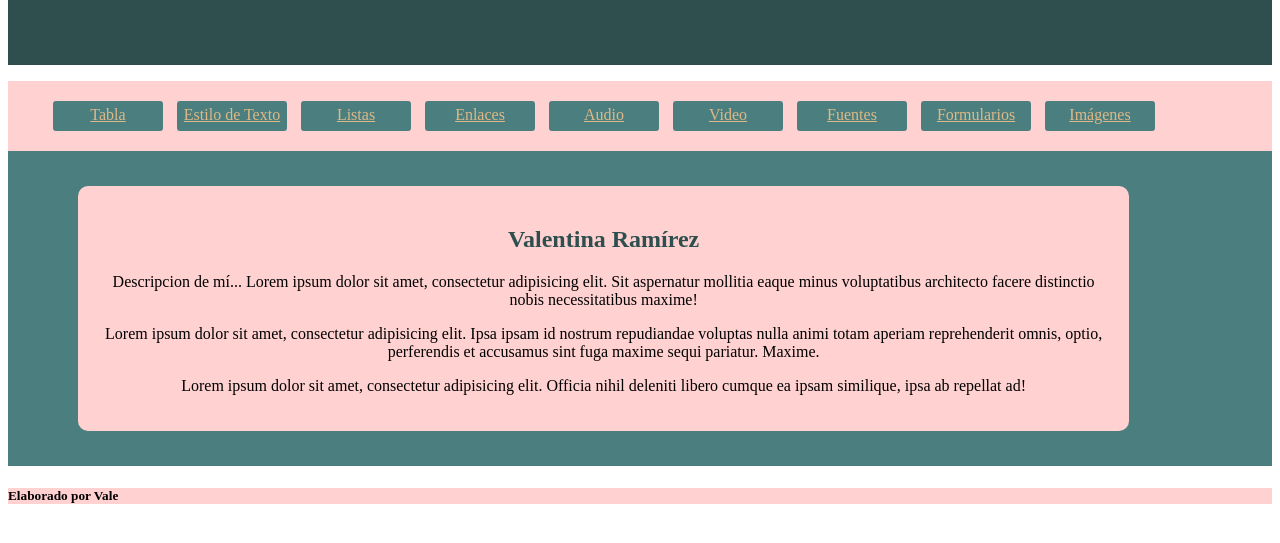
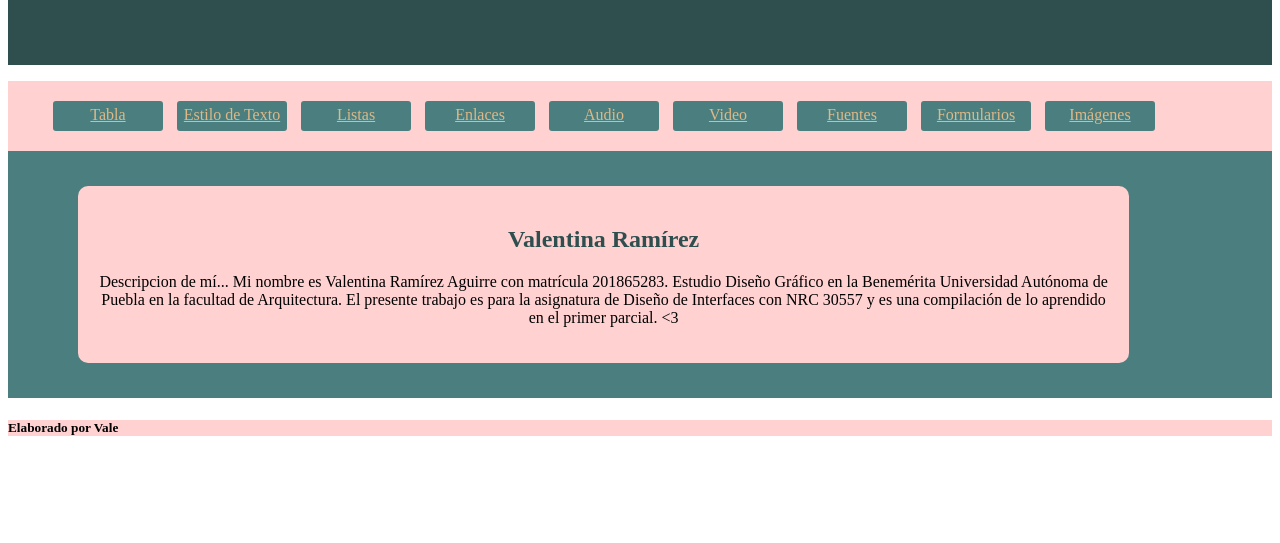
Before and after one commit to valentinarmz/valentinarmz.github.io, a plain HTML site: page index.html in a window 1280 px wide. Shown: the part 109-652 px from the top of the page. Drawn offline with Linux system fonts and the light colour scheme.

Commit message:
Update index.html

```diff
--- a/index.html
+++ b/index.html
@@ -29,9 +29,8 @@
 	<main>
 		<section>
 			<h2>Valentina Ramírez</h2>
-			<p> Descripcion de mí... Lorem ipsum dolor sit amet, consectetur adipisicing elit. Sit aspernatur mollitia eaque minus voluptatibus architecto facere distinctio nobis necessitatibus maxime!</p>
-			<p>Lorem ipsum dolor sit amet, consectetur adipisicing elit. Ipsa ipsam id nostrum repudiandae voluptas nulla animi totam aperiam reprehenderit omnis, optio, perferendis et accusamus sint fuga maxime sequi pariatur. Maxime.</p>
-			<p>Lorem ipsum dolor sit amet, consectetur adipisicing elit. Officia nihil deleniti libero cumque ea ipsam similique, ipsa ab repellat ad!</p>
+			<p> Descripcion de mí... Mi nombre es Valentina Ramírez Aguirre con matrícula 201865283. Estudio Diseño Gráfico en la Benemérita Universidad Autónoma de Puebla en la facultad de Arquitectura. El presente trabajo es para la asignatura de Diseño de Interfaces con NRC 30557 y es una compilación de lo aprendido en el primer parcial. <3
+			</p>
 		</section>
 	</main>
 	<footer>
```
